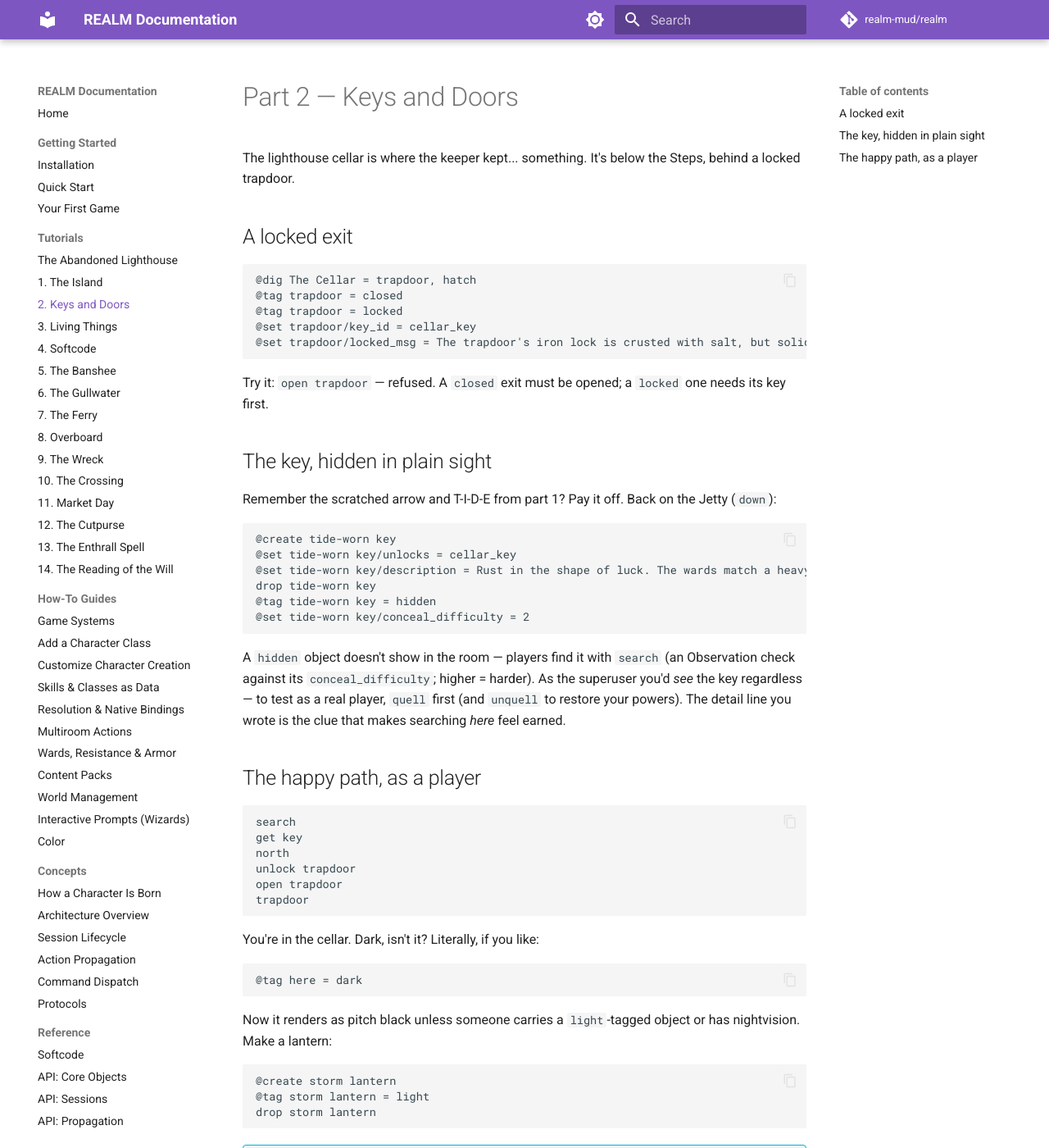
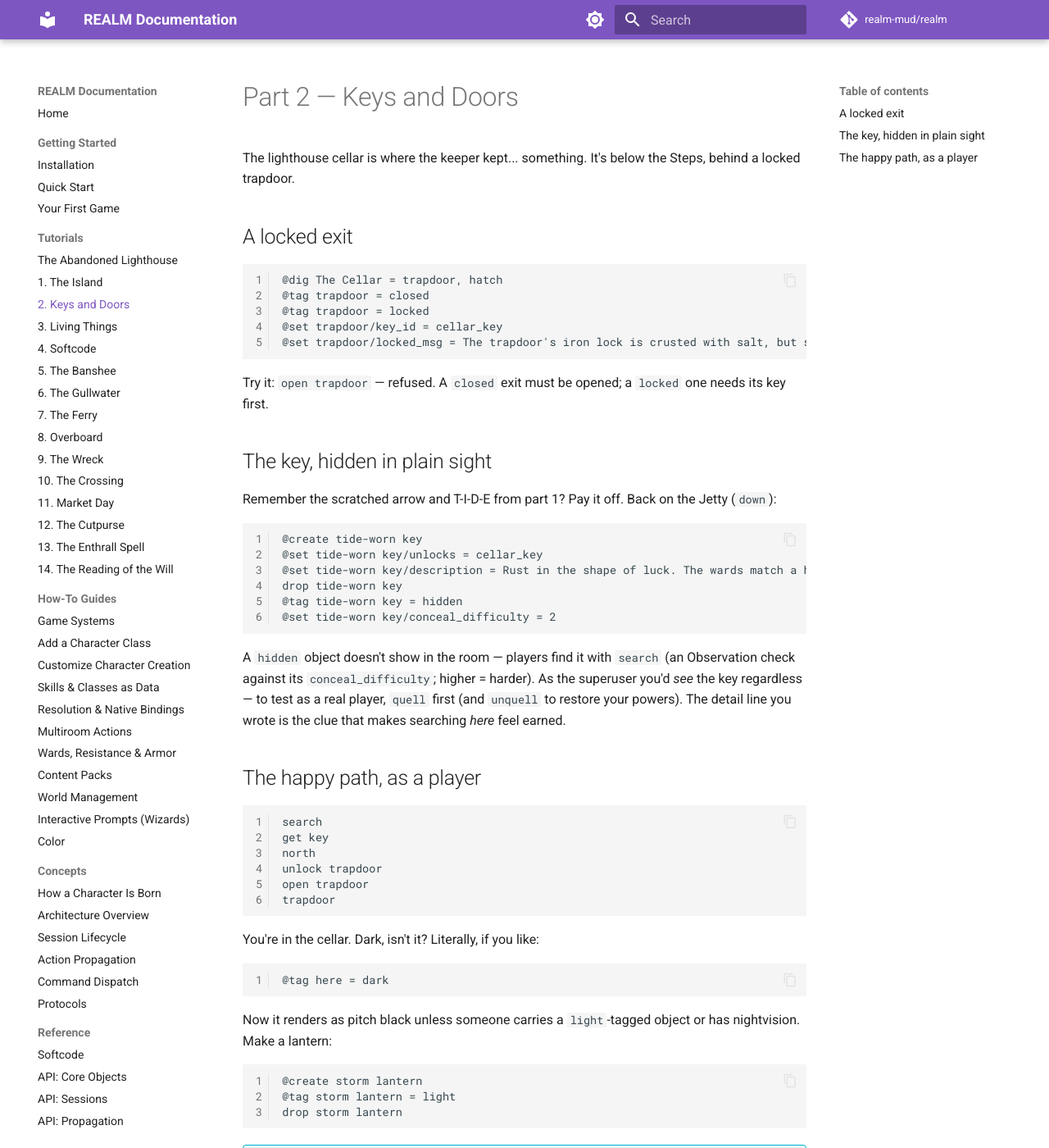
Before and after one commit to count-infinity/realm, an MkDocs documentation site: the page built from docs/tutorial/02-keys-and-doors.md, in a window 1280 px wide and 1400 px high. Shown: the whole window at 82% size. Built offline with MkDocs 1.6.1 and Material for MkDocs 9.7.7, drawn with Linux system fonts in a browser that asks for light colours; comment, search, counter and statistics services are not loaded; some of the changed lines change nothing that is shown.

Commit message:
Line numbers on docs

```diff
--- a/mkdocs.yml
+++ b/mkdocs.yml
@@ -38,6 +38,7 @@ markdown_extensions:
   - pymdownx.superfences
   - pymdownx.highlight:
       anchor_linenums: true
+      linenums: true
   - pymdownx.inlinehilite
   - pymdownx.snippets
   - pymdownx.tabbed:
```
